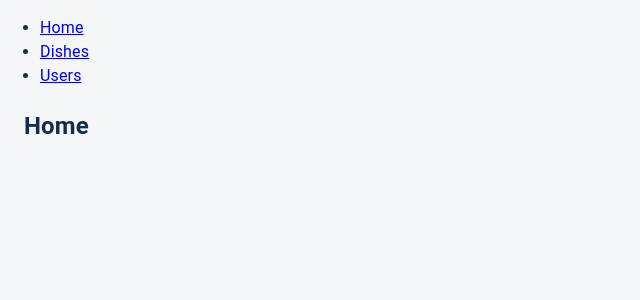
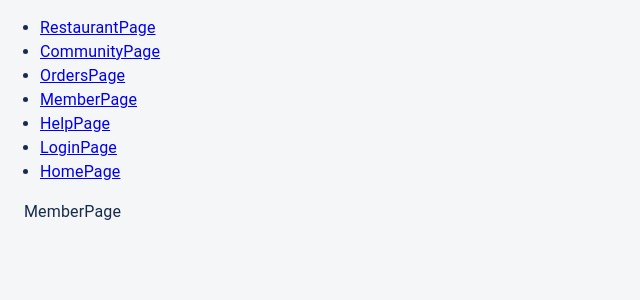
Before and after one commit to IBROHIM95/papay-react, a React (Create React App) app: page /member-page in a window 1280 px wide. Shown: the top 300 px of the page, without its empty margins (0-640 px from the left). Built offline with nearby package versions, Linux system fonts and the light colour scheme.

Commit message:
feat: develop routing based on papay

```diff
--- a/src/app/App.tsx
+++ b/src/app/App.tsx
@@ -7,8 +7,14 @@
   Route,
   Link
 } from "react-router-dom";
-import Users from './components/users';
-import Dishes from './components/Dishes';
+
+import { RestaurantPage } from './screens/RestaurantPage';
+import { CommunityPage } from './screens/CommunityPage';
+import { OrdersPage } from './screens/OrdersPage';
+import { MemberPage } from './screens/MemberPage';
+import { HelpPage } from './screens/HelpPage';
+import { LoginPage } from './screens/LoginPage';
+import { HomePage } from './screens/HomePage';
 
 
 function App() {
@@ -16,30 +22,54 @@
 
    <Router>
       <div>
-        <ul>
+        <nav>
+          <ul>
           <li>
-            <Link to="/">Home</Link>
+            <Link to="/restaurant">RestaurantPage</Link>
           </li>
           <li>
-            <Link to="/dishes">Dishes</Link>
+            <Link to="/community">CommunityPage</Link>
           </li>
           <li>
-            <Link to="/users">Users</Link>
+            <Link to="/orders">OrdersPage</Link>
+          </li>
+          <li>
+            <Link to="/member-page">MemberPage</Link>
+          </li>
+          <li>
+            <Link to="/help">HelpPage</Link>
+          </li>
+          <li>
+            <Link to="/login">LoginPage</Link>
+          </li>
+          <li>
+            <Link to="/">HomePage</Link>
           </li>
         </ul>
+        </nav>
+
 
         <Switch>
-          <Route path="/dishes">
-            <Dishes/>
+          <Route path="/restaurant">
+            <RestaurantPage/>
           </Route>
-          <Route path="/users">
-            <Users/>
+          <Route path="/community">
+            <CommunityPage/>
+          </Route>
+          <Route path="/orders">
+            <OrdersPage/>
+          </Route>
+          <Route path="/member-page">
+            <MemberPage/>
+          </Route>
+          <Route path="/help">
+            <HelpPage/>
+          </Route>
+          <Route path="/login">
+            <LoginPage/>
           </Route>
           <Route path="/">
-            <Container>
-              <Home />
-            </Container>
-
+              <HomePage />
           </Route>
         </Switch>
       </div>
@@ -51,6 +81,6 @@
 
 export default App;
 
-function Home() {
-  return <h2>Home</h2>;
-}
+// function HomePage() {
+//   return <h2>HomePage</h2>;
+// }
--- a/src/app/components/Dishes.jsx
+++ /dev/null
@@ -1,12 +0,0 @@
-import { Container } from '@mui/material';
-import React from 'react';
-
-function Dishes() {
-    return (
-      <Container>
-        <h2>Dishes</h2>
-      </Container>
-    );
-  }
-
-  export default Dishes
--- a/src/app/components/users.jsx
+++ /dev/null
@@ -1,12 +0,0 @@
-import { Container } from '@mui/material';
-import React from 'react';
-
-function Users() {
-    return (
-      <Container>
-        <h2>Users</h2>
-      </Container>
-    );
-  }
-
-  export default Users
--- /dev/null
+++ b/src/app/screens/CommunityPage/index.tsx
@@ -0,0 +1,10 @@
+import { Container } from "@mui/material";
+import React from 'react';
+
+export function CommunityPage() {
+    return (
+        <Container>
+         CommunityPage
+        </Container>
+    )
+}
--- /dev/null
+++ b/src/app/screens/HelpPage/index.tsx
@@ -0,0 +1,10 @@
+import { Container } from "@mui/material";
+import React from 'react';
+
+export function HelpPage() {
+    return (
+        <Container>
+         HelpPage
+        </Container>
+    )
+}
--- /dev/null
+++ b/src/app/screens/HomePage/index.tsx
@@ -0,0 +1,10 @@
+import { Container } from "@mui/material";
+import React from 'react';
+
+export function HomePage() {
+    return (
+        <Container>
+         HomePage
+        </Container>
+    )
+}
--- /dev/null
+++ b/src/app/screens/LoginPage/index.tsx
@@ -0,0 +1,10 @@
+import { Container } from "@mui/material";
+import React from 'react';
+
+export function LoginPage() {
+    return (
+        <Container>
+         LoginPage
+        </Container>
+    )
+}
--- /dev/null
+++ b/src/app/screens/MemberPage/index.tsx
@@ -0,0 +1,10 @@
+import { Container } from "@mui/material";
+import React from 'react';
+
+export function MemberPage() {
+    return (
+        <Container>
+         MemberPage
+        </Container>
+    )
+}
--- /dev/null
+++ b/src/app/screens/OrdersPage/index.tsx
@@ -0,0 +1,10 @@
+import { Container } from "@mui/material";
+import React from 'react';
+
+export function OrdersPage() {
+    return (
+        <Container>
+         OrdersPage
+        </Container>
+    )
+}
--- /dev/null
+++ b/src/app/screens/RestaurantPage/index.tsx
@@ -0,0 +1,10 @@
+import { Container } from "@mui/material";
+import React from 'react';
+
+export function RestaurantPage() {
+    return (
+        <Container>
+         RestaurantPage
+        </Container>
+    )
+}
```
